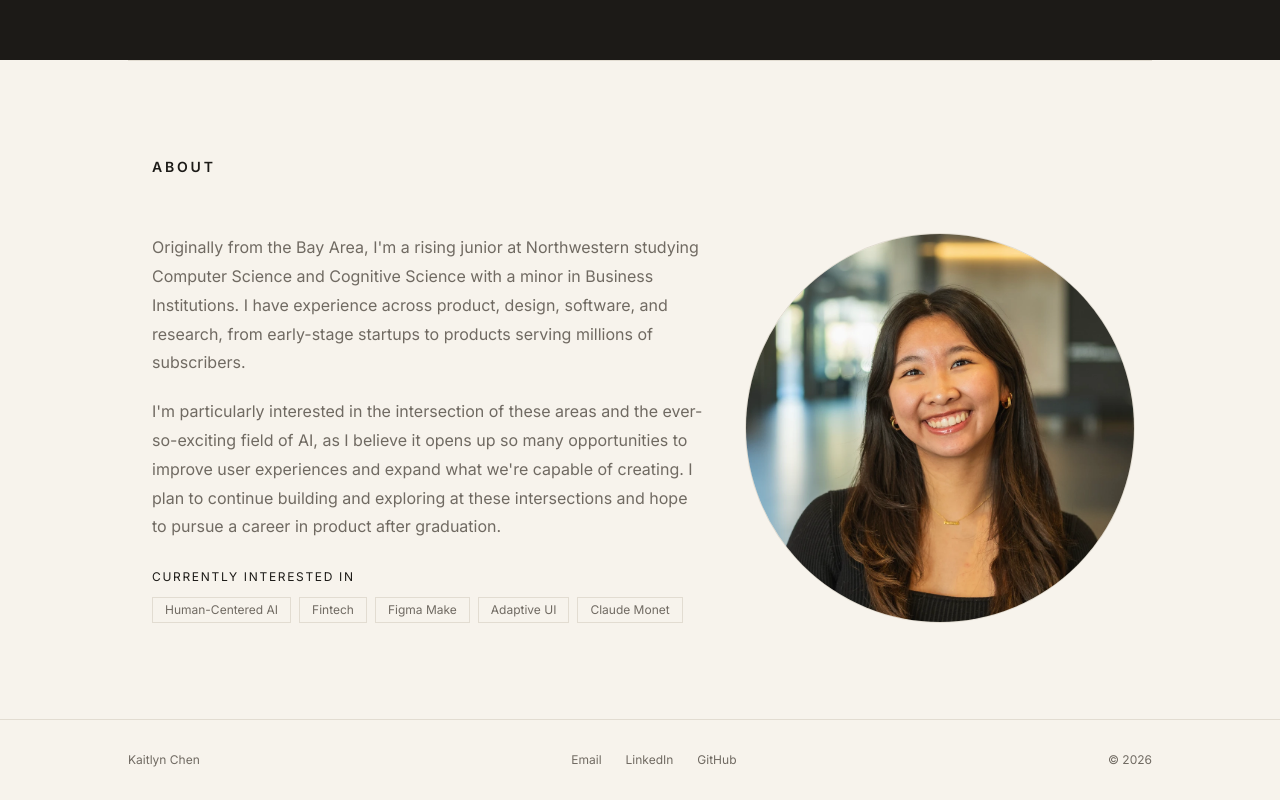
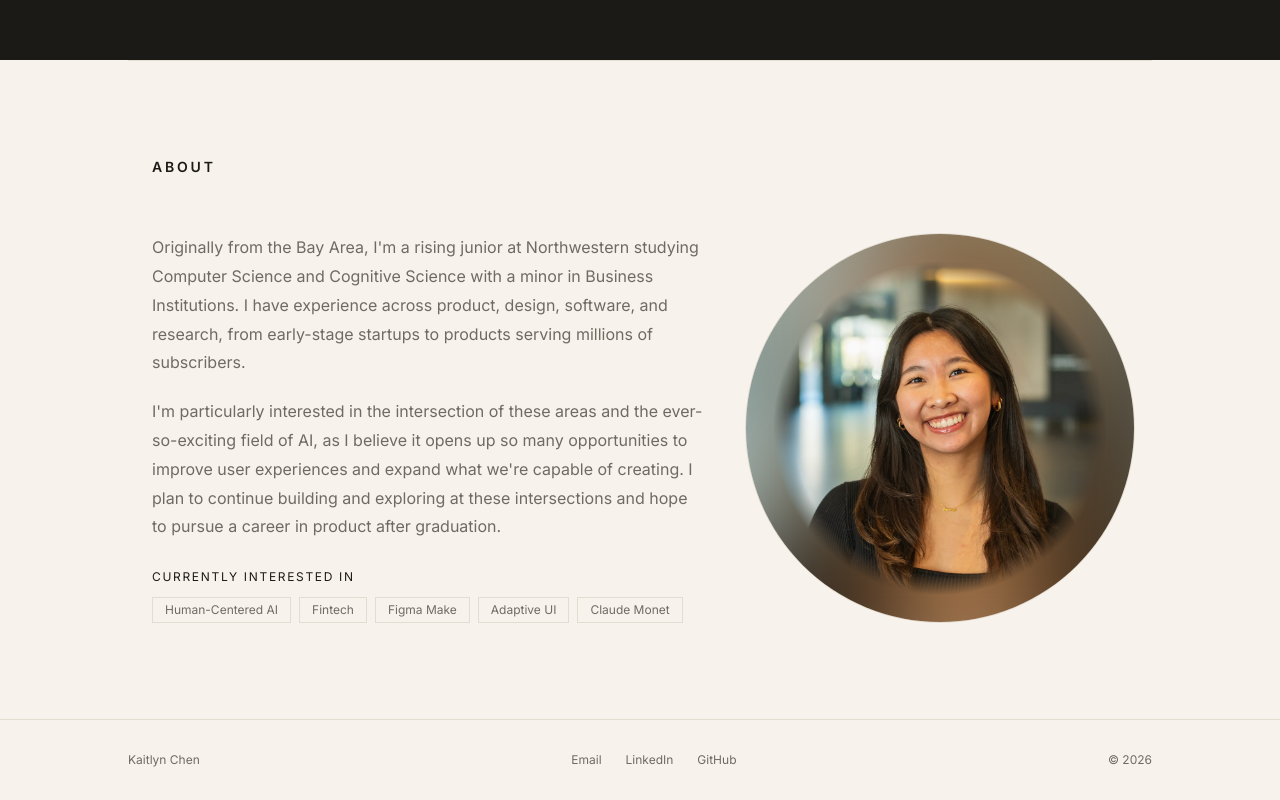
Before and after one commit to kaitlync31/portfolio, a Next.js app: page / in a window 1280 px wide. Shown: the part 5033-5833 px from the top of the page. Built offline with nearby package versions, Linux system fonts and the light colour scheme.

Commit message:
About: zoom out portrait inside circle with blurred edge fill
Co-Authored-By: Claude Sonnet 5 <noreply@anthropic.com>

```diff
--- a/src/components/About.tsx
+++ b/src/components/About.tsx
@@ -45,12 +45,20 @@ export default function About() {
           </div>
         </div>
         <div className="mx-auto w-full max-w-[16rem] sm:col-span-5 sm:col-start-8 sm:mx-0 sm:max-w-none lg:self-stretch">
-          <div className="aspect-square w-full overflow-hidden rounded-full border border-line lg:h-full lg:w-auto">
+          <div className="relative aspect-square w-full overflow-hidden rounded-full border border-line lg:h-full lg:w-auto">
+            {/* Blurred backdrop fills the edges so the portrait can sit zoomed out */}
+            {/* eslint-disable-next-line @next/next/no-img-element */}
+            <img
+              src="/portrait.jpg"
+              alt=""
+              aria-hidden="true"
+              className="absolute inset-0 h-full w-full scale-150 object-cover object-[50%_25%] blur-2xl"
+            />
             {/* eslint-disable-next-line @next/next/no-img-element */}
             <img
               src="/portrait.jpg"
               alt="Portrait of Kaitlyn Chen"
-              className="h-full w-full object-cover object-[50%_25%]"
+              className="relative h-full w-full scale-[0.86] object-cover object-[50%_25%] [mask-image:radial-gradient(closest-side,#000_88%,transparent)]"
             />
           </div>
         </div>
```
